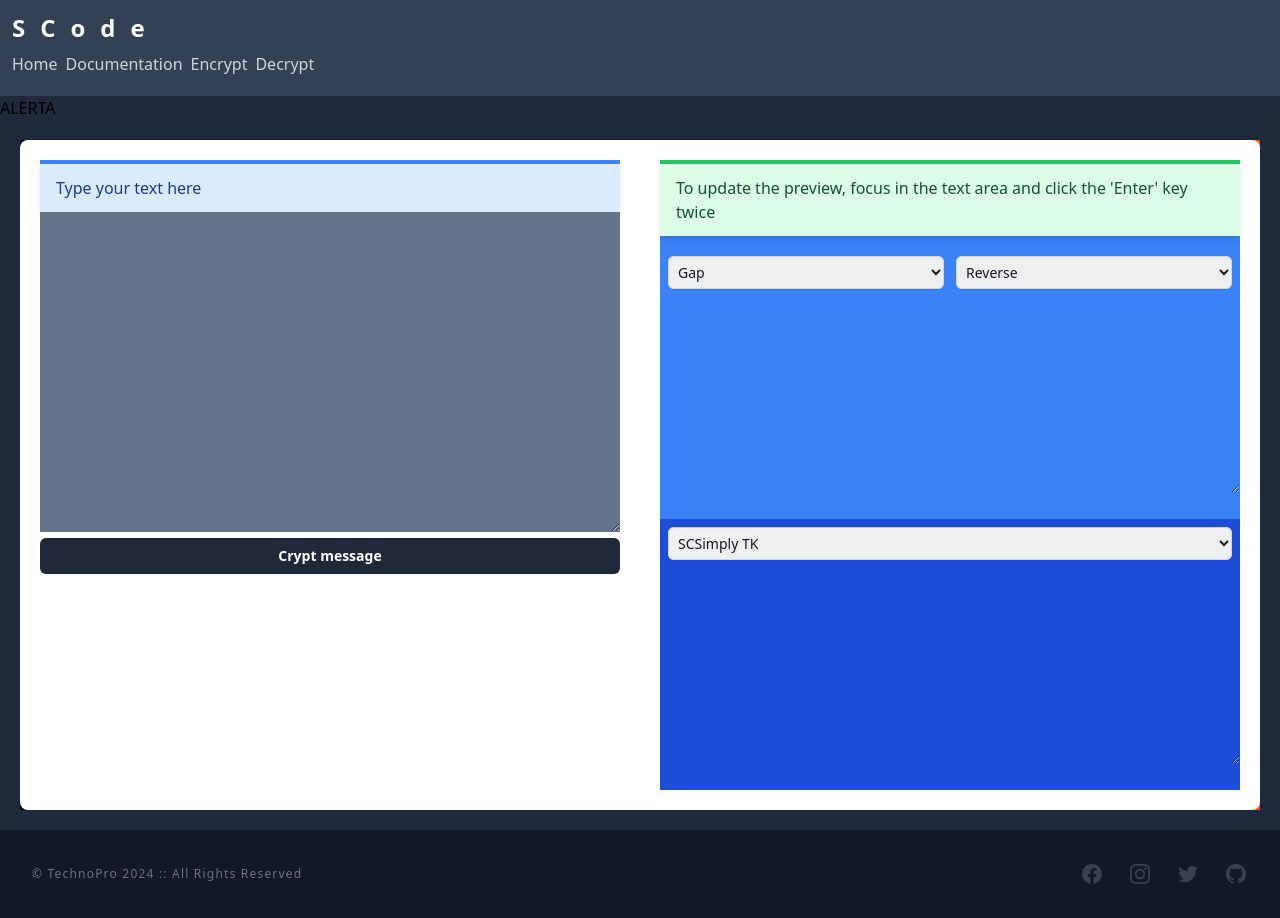
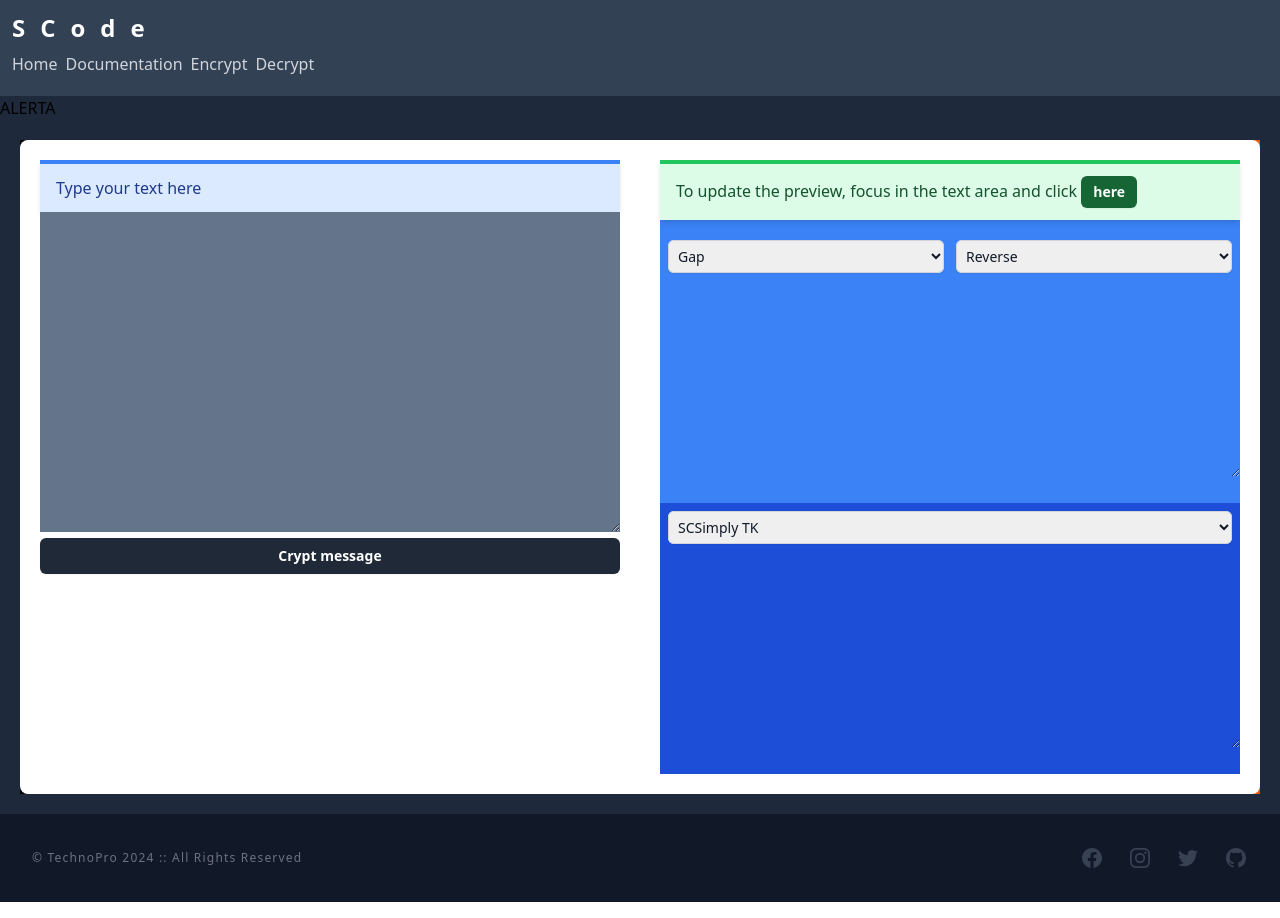
Before and after one commit to Mikeprogrammer973/scode, a React (Create React App) app in the folder scode/: page /encrypt in a window 1280 px wide. Built offline with nearby package versions, Linux system fonts and the light colour scheme.

Commit message:
update preview btn

```diff
--- a/scode/src/interface/Encrypt.tsx
+++ b/scode/src/interface/Encrypt.tsx
@@ -101,7 +101,7 @@ export default function Encrypt(): JSX.Element
                 <div className="h-full bg-orange-600">
                     <div className="bg-white rounded-bl-lg rounded-br-lg lg:rounded-bl-none lg:rounded-tr-lg h-full w-full p-5 overflow-y-scroll">
                         <div className="bg-blue-500 pb-5">
-                            <div className="bg-green-100 border-t-4 border-green-500 text-green-900 px-4 py-3 mb-3 shadow-md">To update the preview, focus in the text area and click the 'Enter' key twice</div>
+                            <div className="bg-green-100 border-t-4 border-green-500 text-green-900 px-4 py-3 mb-3 shadow-md">To update the preview, focus in the text area and click <button onClick={()=> previweFormatation()} className="rounded-md bg-green-800 px-3 py-1 text-sm font-semibold leading-6 shadow-sm text-white hover:bg-green-700 focus-visible:outline focus-visible:outline-2 focus-visible:outline-offset-2 focus-visible:outline-green-600">here</button></div>
                             <p className="p-2 flex gap-3 align-middle">
                                 <abbr className="w-[50%]" title="Mutation">
                                     <select onChange={e => {setTxtMut(e.target.selectedIndex); previweFormatation();}} className="w-full rounded-md border-0 p-1.5 text-gray-900 shadow-sm outline-gray-500 ring-1 ring-inset ring-gray-300 placeholder:text-gray-400 sm:text-sm sm:leading-6">
--- a/scode/src/style/App.css
+++ b/scode/src/style/App.css
@@ -225,6 +225,11 @@
 .bg-white {
   --tw-bg-opacity: 1;
   background-color: rgb(255 255 255 / var(--tw-bg-opacity));
+}
+
+.bg-green-800 {
+  --tw-bg-opacity: 1;
+  background-color: rgb(22 101 52 / var(--tw-bg-opacity));
 }
 
 .p-1 {
@@ -975,6 +980,11 @@ video {
   background-color: rgb(55 65 81 / var(--tw-bg-opacity));
 }
 
+.hover\:bg-green-700:hover {
+  --tw-bg-opacity: 1;
+  background-color: rgb(21 128 61 / var(--tw-bg-opacity));
+}
+
 .hover\:text-gray-100:hover {
   --tw-text-opacity: 1;
   color: rgb(243 244 246 / var(--tw-text-opacity));
@@ -998,6 +1008,10 @@ video {
 
 .focus-visible\:outline-gray-600:focus-visible {
   outline-color: #4b5563;
+}
+
+.focus-visible\:outline-green-600:focus-visible {
+  outline-color: #16a34a;
 }
 
 @media (min-width: 640px) {
```
